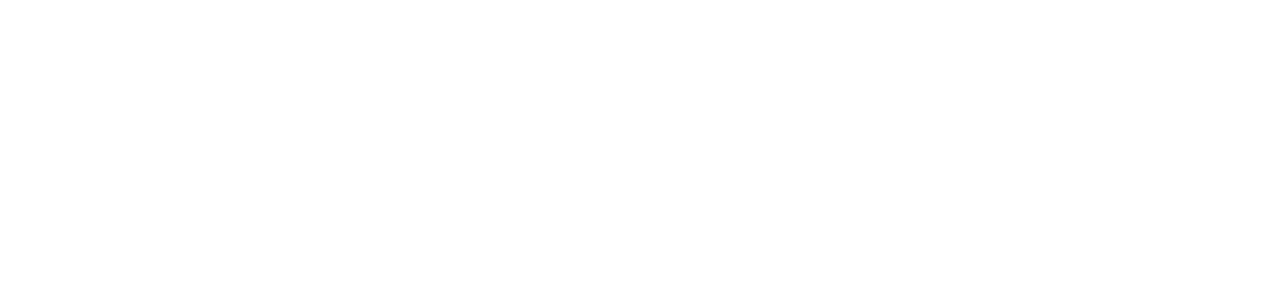
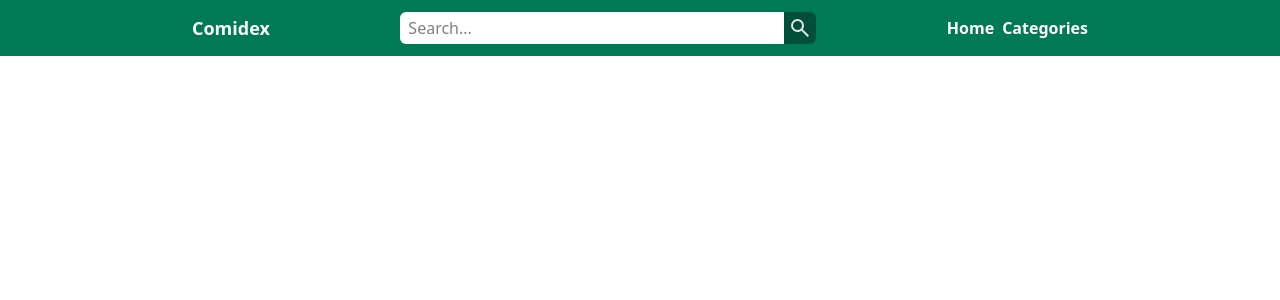
Before and after one commit to jacob-guerrero/funval-colab-pro, a React (Vite) app: page / in a window 1280 px wide. Shown: the top 300 px of the page. Built offline with nearby package versions, Linux system fonts and the light colour scheme.

Commit message:
Agregar barra de navegacion

```diff
--- a/src/App.jsx
+++ b/src/App.jsx
@@ -1,5 +1,9 @@
+import Navbar from "./components/Navbar";
+
 function App() {
-  return <></>;
+  return <>
+    <Navbar />
+  </>;
 }
 
 export default App;
--- /dev/null
+++ b/src/components/Navbar.jsx
@@ -0,0 +1,35 @@
+export default function Navbar() {
+  return (
+    <header className="px-2 py-3 bg-emerald-700 text-white flex justify-center">
+      <nav className="w-full max-w-4xl flex items-center justify-between gap-2">
+        <p className="text-lg font-bold">Comidex</p>
+
+        <form className="hidden md:flex justify-center items-center grow-1">
+          <input
+            className="w-full max-w-xs lg:max-w-sm px-2 py-1 rounded-l-md bg-white text-black"
+            type="search"
+            name="search"
+            id="search"
+            placeholder="Search..."
+          />
+          <button>
+            <img
+              src="/icons/search.svg"
+              alt="search icon"
+              className="p-1 rounded-r-md bg-emerald-900 "
+            />
+          </button>
+        </form>
+
+        <div className="flex gap-2 justify-end">
+          <a href="#" className="font-semibold ">
+            Home
+          </a>
+          <a href="#" className="font-semibold ">
+            Categories
+          </a>
+        </div>
+      </nav>
+    </header>
+  );
+}
```
Also changed, not shown: public/icons/search.svg (added).
